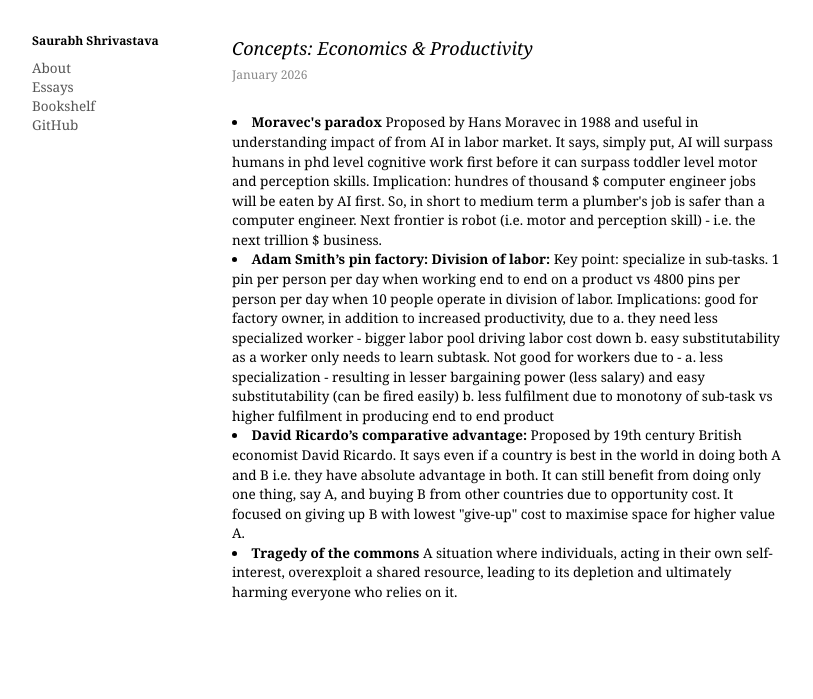
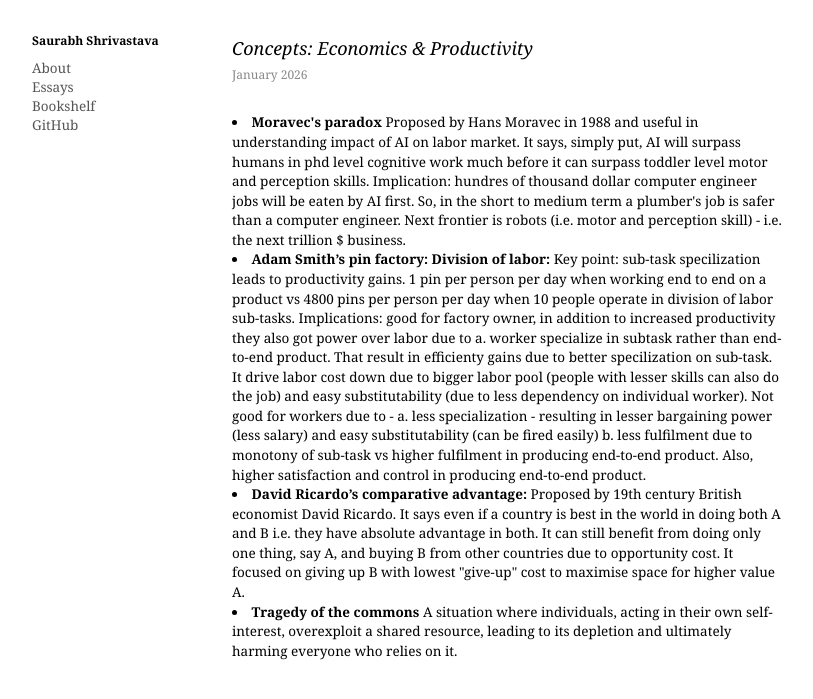
Before and after one commit to saurabhshrivastava1/saurabhshrivastava1.github.io, a Jekyll site: the page built from essays/essay2.markdown, in a window 1280 px wide. Shown: the top 699 px of the page, without its empty margins (8-821 px from the left). Built offline with Jekyll 4.4.1, drawn with Linux system fonts in a browser that asks for light colours.

```diff
--- a/essays.markdown
+++ b/essays.markdown
@@ -24,12 +24,12 @@ layout: null
 </div>
 
 <div id="content">
-    <p>This space is for few of my ideas and thoughts.</p>
+    <p>This space is for my ideas and thoughts. </p>
     <ul>
         <li><a href="{{ '/essays/essay3.html' | relative_url }}">Agentic Commerce</a> - The evolution from E-commerce to A-commerce and its implications on the stakeholders. </li>
         <li><a href="{{ '/essays/essay4.html' | relative_url }}">RPA to Agentic AI </a> - How Great Leaders Navigate a Shifting Tech Landscape by Asking Better Questions. </li>
-        <li><a href="{{ '/essays/essay2.html' | relative_url }}">Economics</a> - Notes on interesting economic concepts like division of labour, comparative advantage, and the tragedy of the commons. </li>
-        </ul>
+            <li><a href="{{ '/essays/essay2.html' | relative_url }}">Concepts: Economics & Productivity</a> - Notes on interesting concepts like moravec's paradox, division of labour, comparative advantage, and the tragedy of the commons. </li>
+            </ul>
 </div>
 
 </body>
--- a/essays/essay2.markdown
+++ b/essays/essay2.markdown
@@ -27,17 +27,19 @@ layout: null
     <h2 style="font-style: italic; margin-bottom: 5px;">Concepts: Economics & Productivity</h2>
     <p style="color: #888; font-size: 12px; margin-bottom: 30px;">January 2026</p>
 
-    <li> <b> Moravec's paradox </b>
-    Proposed by Hans Moravec in 1988 and useful in understanding impact of from AI in labor market. It says, simply put, AI will surpass humans in phd level cognitive work first before it can surpass toddler level motor and perception skills.
+    <li>
+    <b> Moravec's paradox </b>
+    Proposed by Hans Moravec in 1988 and useful in understanding impact of AI on labor market. It says, simply put, AI will surpass humans in phd level cognitive work much before it can surpass toddler level motor and perception skills.
 
-    Implication: hundres of thousand $ computer engineer jobs will be eaten by AI first.  So, in short to medium term a plumber's job is safer than a computer engineer. Next frontier is robot (i.e. motor and perception skill) - i.e. the next trillion $ business.
+    Implication: hundres of thousand dollar computer engineer jobs will be eaten by AI first. So, in the short to medium term a plumber's job is safer than a computer engineer. Next frontier is robots (i.e. motor and perception skill) - i.e. the next trillion $ business.
     </li>
 
-   <li> <b> Adam Smith’s pin factory: Division of labor: </b> Key point: specialize in sub-tasks. 1 pin per person per day when working end to end on a product vs 4800 pins per person per day when 10 people operate in division of labor.
+   <li>
+   <b> Adam Smith’s pin factory: Division of labor: </b> Key point: sub-task specilization leads to productivity gains. 1 pin per person per day when working end to end on a product vs 4800 pins per person per day when 10 people operate in division of labor sub-tasks.
 
-   Implications: good for factory owner, in addition to increased productivity, due to a. they need less specialized worker - bigger labor pool driving labor cost down b. easy substitutability as a worker only needs to learn subtask.
+   Implications: good for factory owner, in addition to increased productivity they also got power over labor due to a. worker specialize in subtask rather than end-to-end product. That result in efficienty gains due to better specilization on sub-task. It drive labor cost down due to bigger labor pool (people with lesser skills can also do the job) and easy substitutability (due to less dependency on individual worker).
 
-   Not good for workers due to - a. less specialization - resulting in lesser bargaining power (less salary) and easy substitutability (can be fired easily) b. less fulfilment due to monotony of sub-task vs higher fulfilment in producing end to end product </li>
+   Not good for workers due to - a. less specialization - resulting in lesser bargaining power (less salary) and easy substitutability (can be fired easily) b. less fulfilment due to monotony of sub-task vs higher fulfilment in producing end-to-end product. Also, higher satisfaction and control in producing end-to-end product. </li>
 
    <li> <b> David Ricardo’s comparative advantage: </b>
     Proposed by 19th century British economist David Ricardo. It says even if a country is best in the world in doing both A and B i.e. they have absolute advantage in both. It can still benefit from doing only one thing, say A, and buying B from other countries due to opportunity cost. It focused on giving up B with lowest "give-up" cost to maximise space for higher value A. </li>
```
